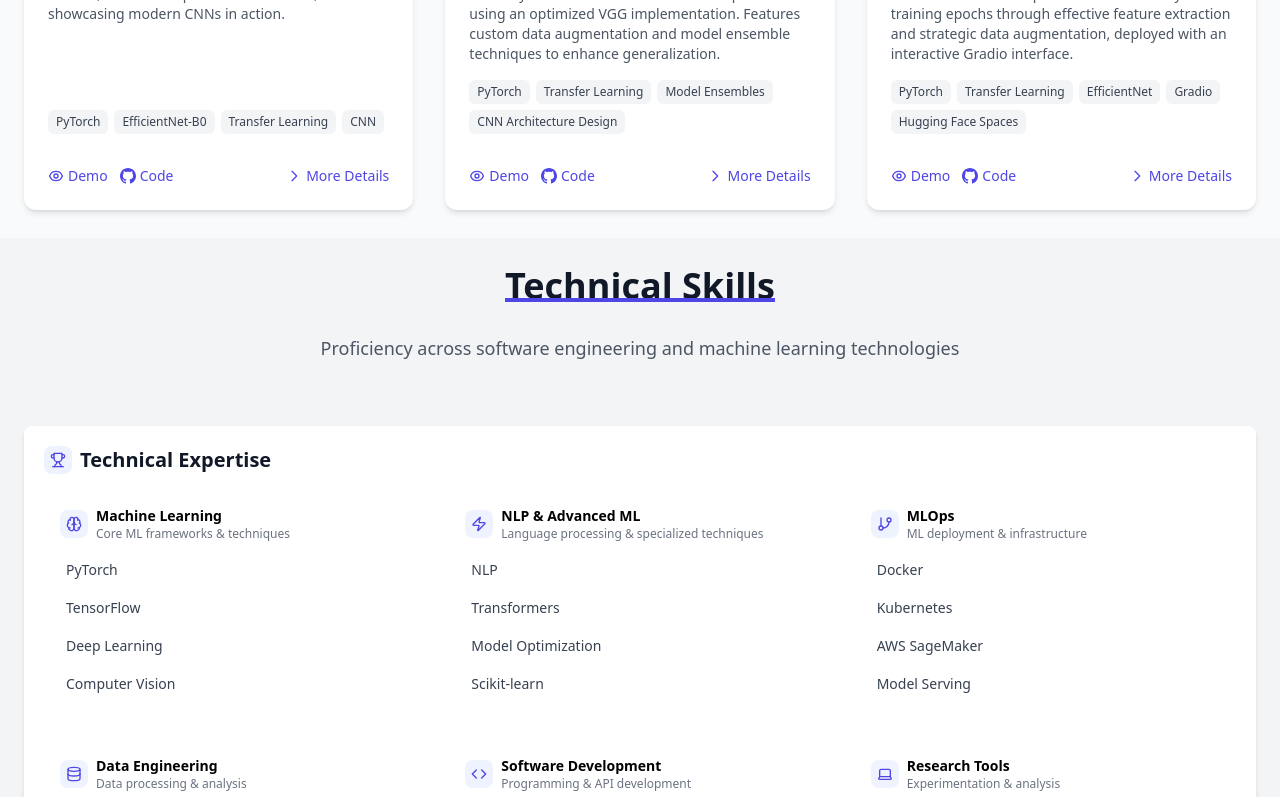
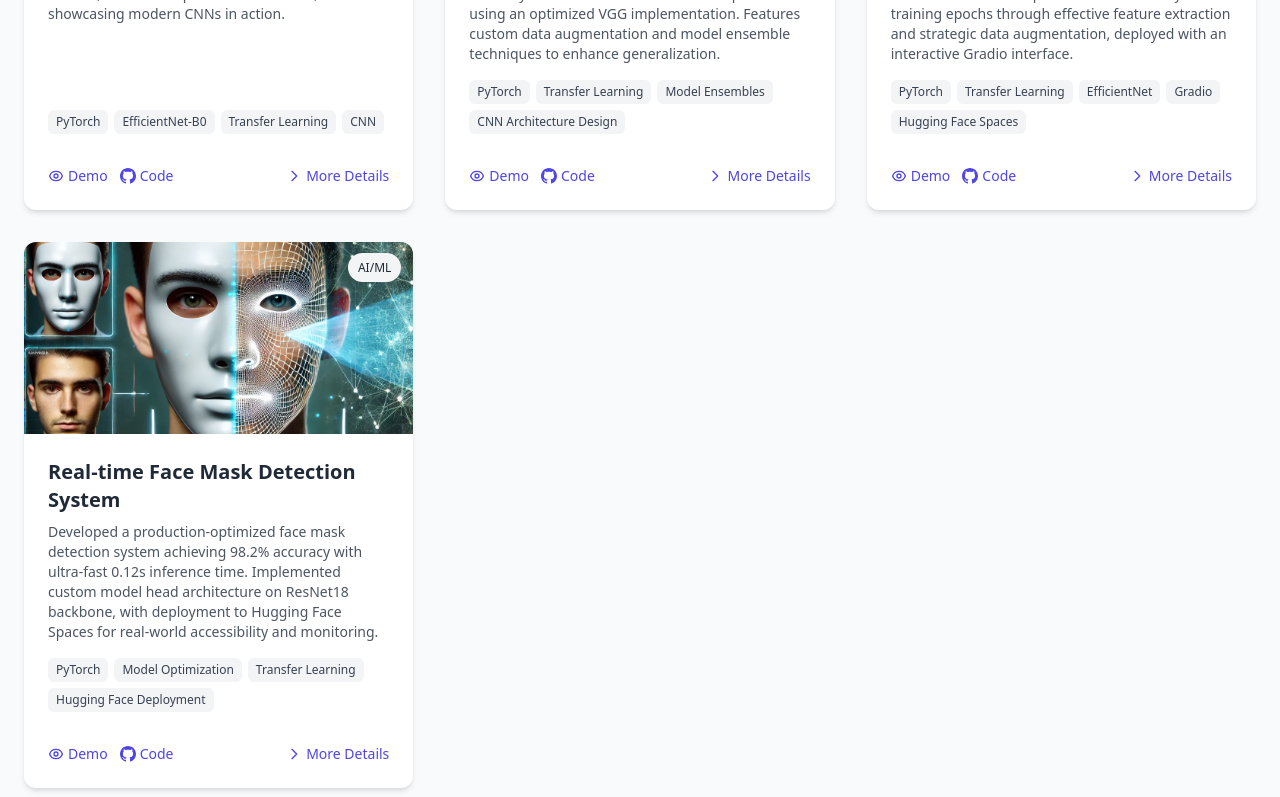
Before and after one commit to levisstrauss/portfolio, a Next.js app: page / in a window 1280 px wide. Shown: the part 2000-2797 px from the top of the page. Built offline with nearby package versions, Linux system fonts and the light colour scheme.

Commit message:
Added projects

```diff
--- a/app/(pages)/projects/projects-data.ts
+++ b/app/(pages)/projects/projects-data.ts
@@ -46,20 +46,20 @@ export const projectsData: ProjectType[] = [
             github: 'https://github.com/levisstrauss/food-vision-big',
             moreInfo: '/projects/foodvision-big'
         }
+    },
+    {
+        id: 3,
+        title: 'Real-time Face Mask Detection System',
+        description: 'Developed a production-optimized face mask detection system achieving 98.2% accuracy with ' +
+            'ultra-fast 0.12s inference time. Implemented custom model head architecture on ResNet18 backbone, ' +
+            'with deployment to Hugging Face Spaces for real-world accessibility and monitoring.',
+        image: "/projects/face_mask.webp",
+        category: 'AI/ML',
+        technologies: ['PyTorch', 'Model Optimization', 'Transfer Learning', 'Hugging Face Deployment'],
+        links: {
+            demo: 'https://huggingface.co/spaces/Codemon/maskguard',
+            github: 'https://github.com/username/face-mask-detection',
+            moreInfo: '/projects/face-mask-detection'
+        }
     }
-    // {
-    //     id: 3,
-    //     title: 'Real-time Face Mask Detection System',
-    //     description: 'Developed a production-optimized face mask detection system achieving 98.2% accuracy with ' +
-    //         'ultra-fast 0.12s inference time. Implemented custom model head architecture on ResNet18 backbone, ' +
-    //         'with deployment to Hugging Face Spaces for real-world accessibility and monitoring.',
-    //     image: "/projects/face_mask.webp",
-    //     category: 'Computer Vision',
-    //     technologies: ['PyTorch', 'Model Optimization', 'Transfer Learning', 'Hugging Face Deployment'],
-    //     links: {
-    //         demo: 'https://huggingface.co/spaces/Codemon/maskguard',
-    //         github: 'https://github.com/username/face-mask-detection',
-    //         moreInfo: '/projects/face-mask-detection'
-    //     }
-    // }
 ];
```
